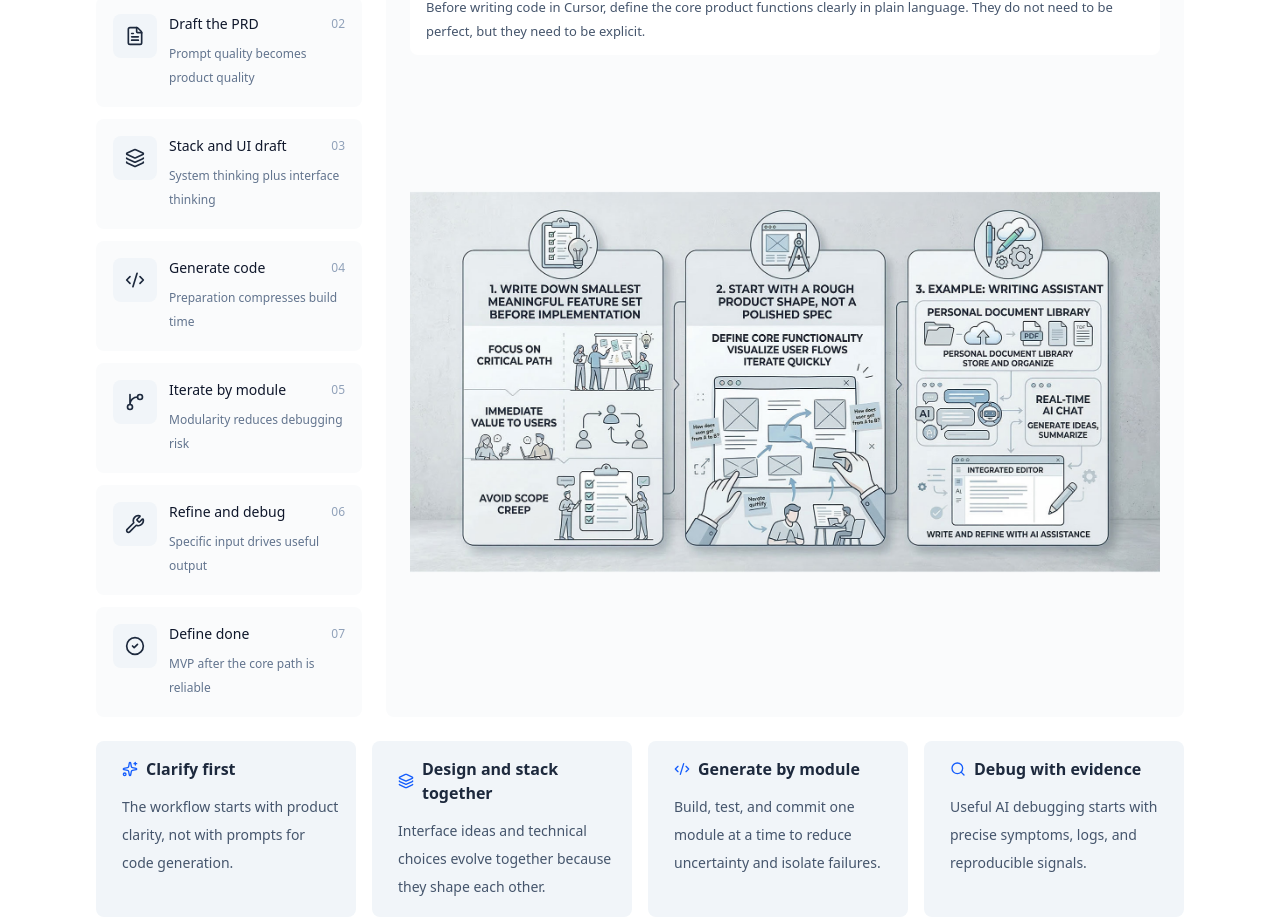
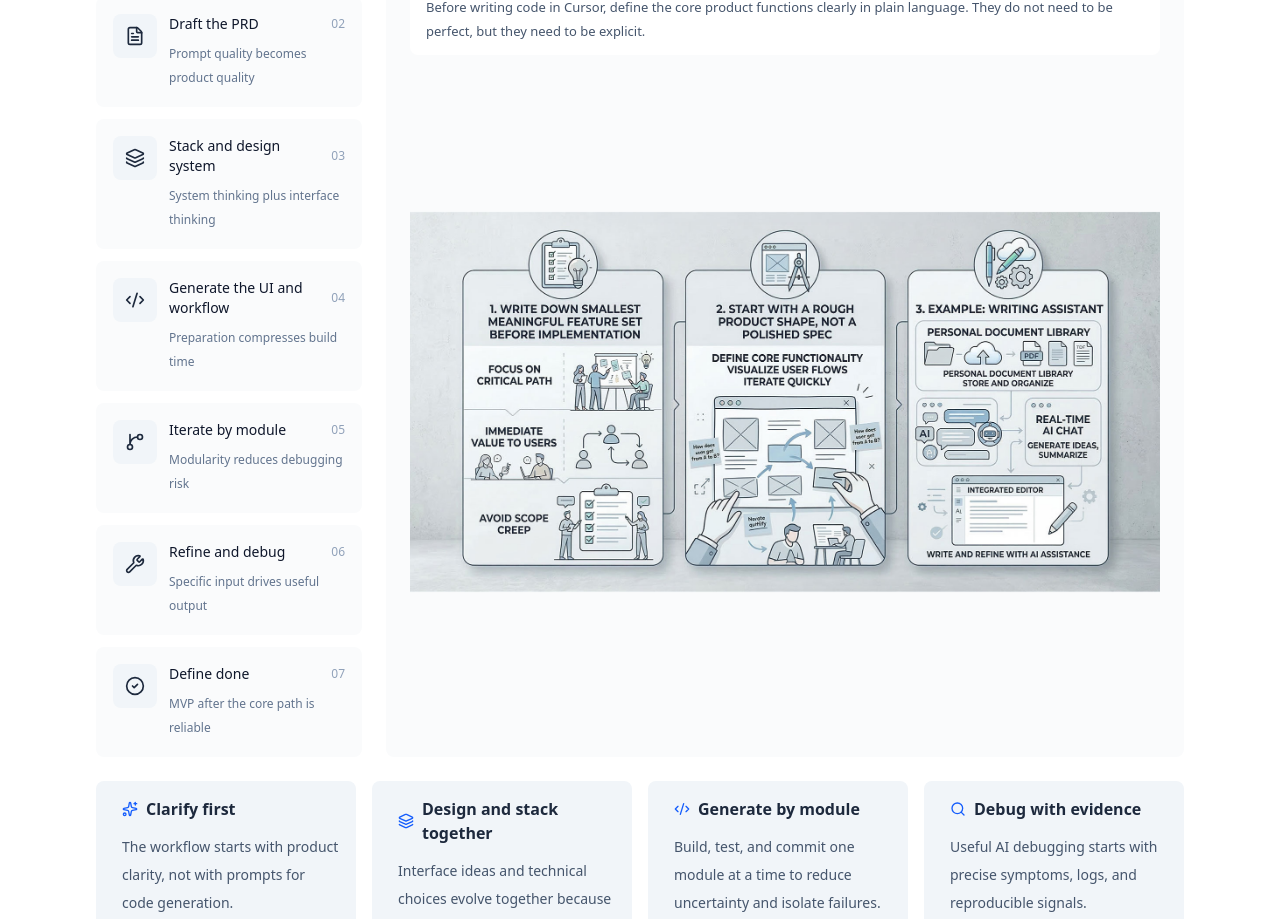
Before and after one commit to maranzas89/portfolio, a Next.js app: page /ai-explorations in a window 1280 px wide. Shown: the part 3028-3947 px from the top of the page. Built offline with nearby package versions, Linux system fonts and the light colour scheme.

Commit message:
checkpoint before cursor changes

```diff
--- a/components/PlaybookMethodology.tsx
+++ b/components/PlaybookMethodology.tsx
@@ -95,7 +95,7 @@ export default function PlaybookMethodology() {
         <div className="text-left mb-10 md:mb-12 w-full max-w-6xl">
           <div className="font-accent inline-flex items-center gap-2 px-3 py-1 rounded-full bg-white/5 border border-white/10 text-cyan-400 text-xs mb-6 backdrop-blur-md">
             <Activity size={14} className="animate-pulse" />
-            <span>AI DESIGN METHODOLOGY</span>
+            <span>Basic Design Methodology</span>
           </div>
           <h2 className="text-4xl md:text-5xl font-bold mb-6 tracking-tight text-white">
             From{" "}
--- a/components/ai-explorations/AiMarketLandscapeWhiteModule.tsx
+++ b/components/ai-explorations/AiMarketLandscapeWhiteModule.tsx
@@ -377,11 +377,11 @@ const workflowSteps = [
   },
   {
     id: "stack-ui",
-    title: "Step 3 — Define the tech stack and interaction draft in parallel",
-    short: "Stack and UI draft",
+    title: "Step 3 — Define AI-Led Stack & Design Systems (Figma Make)",
+    short: "Stack and design system",
     icon: Layers3,
     summary:
-      "Technical choices and interaction design are developed together because each one constrains the other.",
+      "Leveraging AI to architect scalable tech stacks and automate cohesive design systems from the ground up.",
     details: [
       "Discuss frontend, backend, database, deployment, and external APIs with AI, then document the chosen structure.",
       "Generate a rough UI draft in tools like Lovable, then refine it in Figma.",
@@ -393,11 +393,11 @@ const workflowSteps = [
   },
   {
     id: "code",
-    title: "Step 4 — Generate code after the thinking is clear",
-    short: "Generate code",
+    title: "Step 4 — Implement the UI, interactions, and workflow",
+    short: "Generate the UI and workflow",
     icon: Code2,
     summary:
-      "Once requirements and UI are clear, feed the PRD and design context into Cursor and let agentic coding begin.",
+      "Use the PRD, tech stack, and design system in Claude or Cursor to build the product, then check the code, interactions, and user flow.",
     details: [
       "This step becomes faster because the ambiguity was handled upstream.",
       "Give AI the PRD, the design draft, and the implementation expectations together.",
--- a/lib/nav-config.ts
+++ b/lib/nav-config.ts
@@ -12,9 +12,9 @@ export const WORK_SUB_LINKS = [
 ] as const;
 
 export const AI_SUB_LINKS = [
+  { href: "/ai-explorations#ai-product-experiments", label: "AI Prototype Showcase" },
+  { href: "/ai-explorations#ai-design-workflow", label: "AI Design Workflow" },
   { href: "/ai-explorations#ai-capability-benchmark", label: "AI Capability Benchmark" },
-  { href: "/ai-explorations#ai-design-workflow", label: "AI Design Workflow" },
-  { href: "/ai-explorations#ai-product-experiments", label: "AI Project Showcase" },
 ] as const;
 
 /** Pre-filled mailto link for "Let's connect" CTAs. Opens default email app with recipient, subject, and body. */
```
Also changed, not shown: 1 other file (tests, documents, lock files or other folders).
